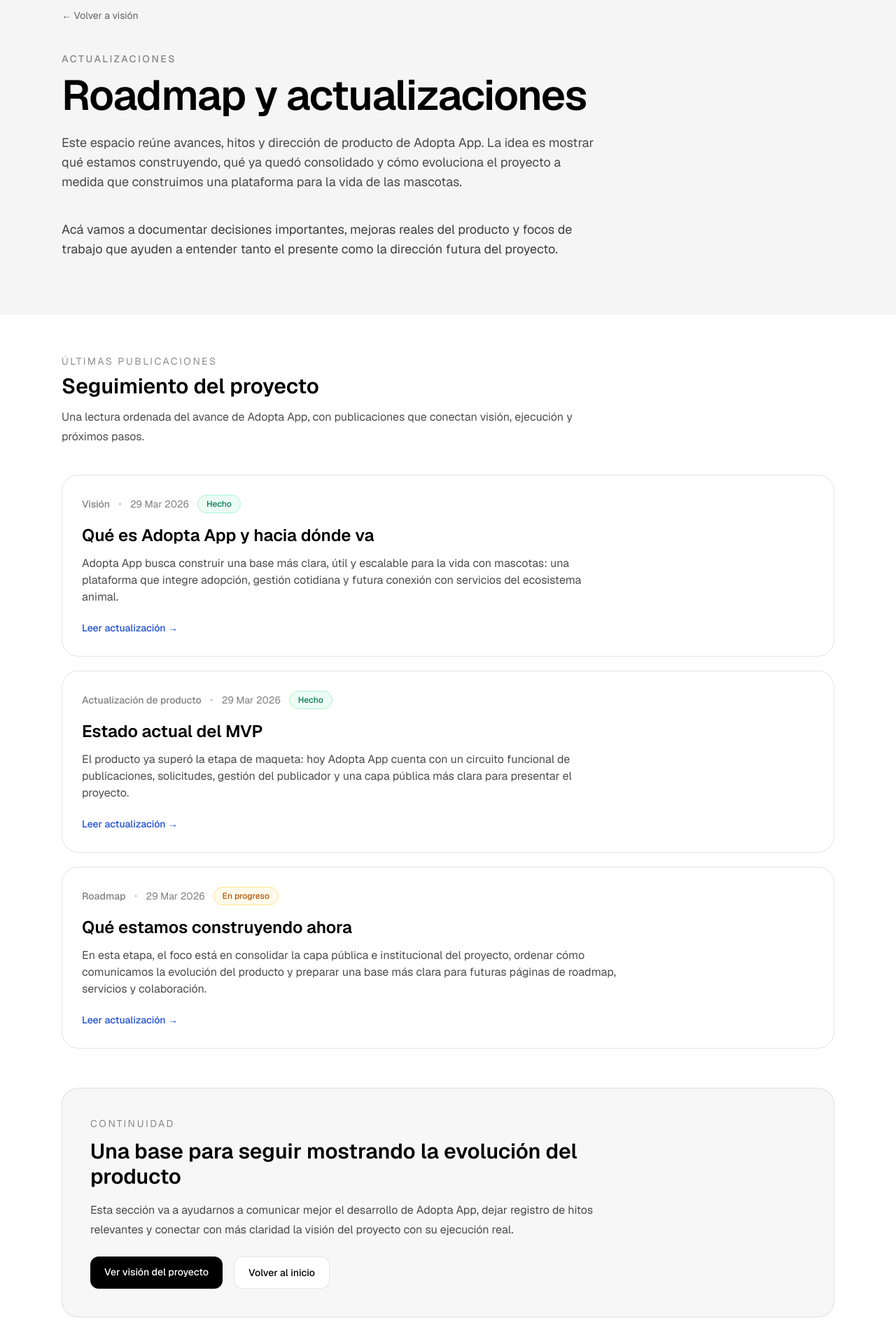
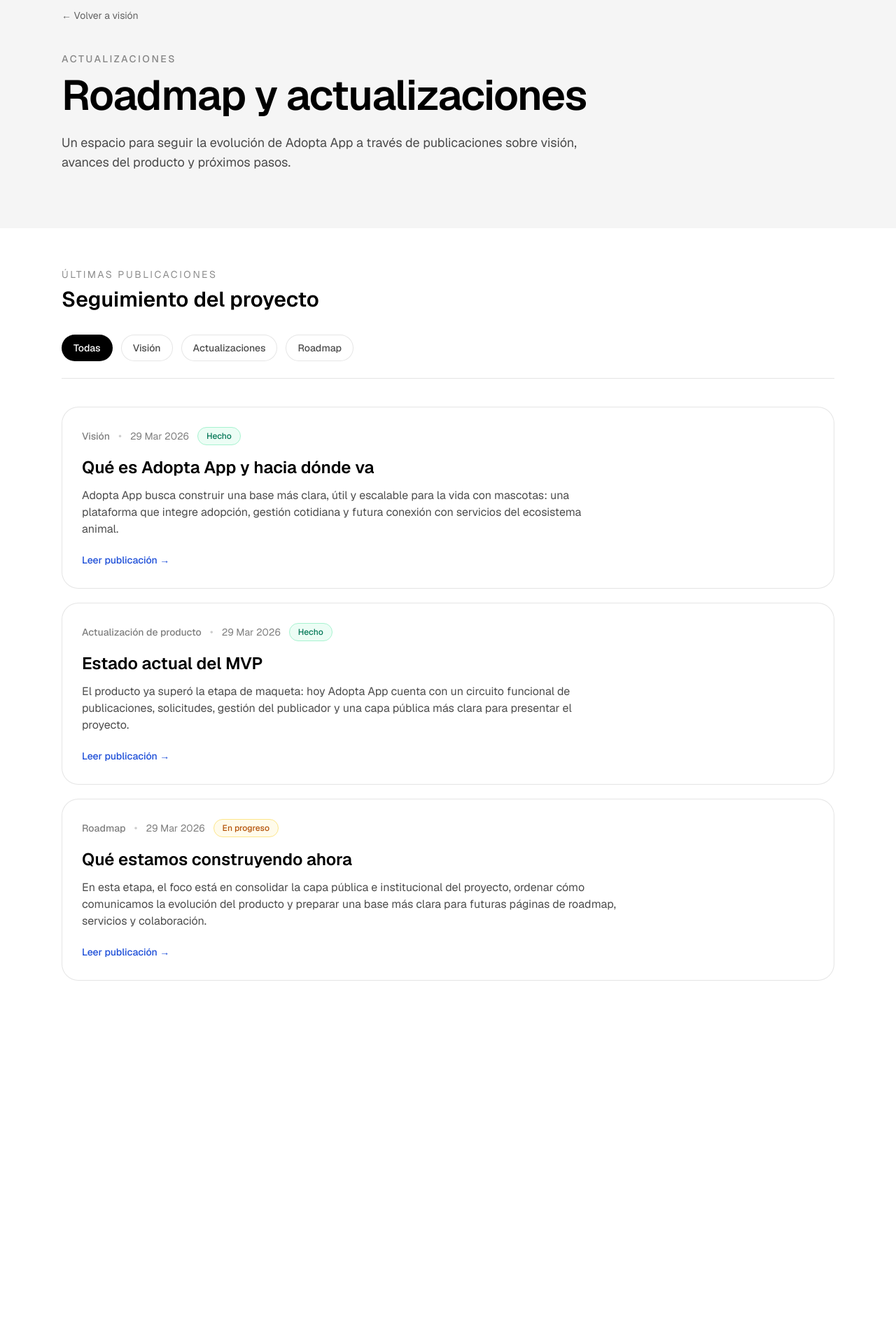
Before and after one commit to SantiagoPlus/adoptar_app, a Next.js app: page /actualizaciones in a window 1280 px wide. Shown: the part 70-1990 px from the top of the page at 70% size. After the commit the page ends 1527 px from the top, so only its background shows below. Built offline with nearby package versions, Linux system fonts and the light colour scheme.

Commit message:
Revise content and structure of updates page

```diff
--- a/app/actualizaciones/page.tsx
+++ b/app/actualizaciones/page.tsx
@@ -45,36 +45,54 @@ export default function ActualizacionesPage() {
             </h1>
 
             <p className="mt-6 max-w-3xl text-base leading-7 text-black/70 md:text-lg">
-              Este espacio reúne avances, hitos y dirección de producto de
-              Adopta App. La idea es mostrar qué estamos construyendo, qué ya
-              quedó consolidado y cómo evoluciona el proyecto a medida que
-              construimos una plataforma para la vida de las mascotas.
+              Un espacio para seguir la evolución de Adopta App a través de
+              publicaciones sobre visión, avances del producto y próximos pasos.
             </p>
-
-            <div className="mt-10 max-w-3xl">
-              <p className="text-base leading-7 text-black/75 md:text-lg">
-                Acá vamos a documentar decisiones importantes, mejoras reales del
-                producto y focos de trabajo que ayuden a entender tanto el
-                presente como la dirección futura del proyecto.
-              </p>
-            </div>
           </header>
         </div>
       </section>
 
       <section className="mx-auto max-w-6xl px-6 py-14">
-        <div className="mb-10 max-w-3xl">
+        <div className="mb-8 max-w-3xl">
           <p className="mb-2 text-sm uppercase tracking-[0.18em] text-black/45">
             Últimas publicaciones
           </p>
           <h2 className="text-2xl font-semibold md:text-3xl">
             Seguimiento del proyecto
           </h2>
-          <p className="mt-3 text-base leading-7 text-black/70">
-            Una lectura ordenada del avance de Adopta App, con publicaciones que
-            conectan visión, ejecución y próximos pasos.
-          </p>
         </div>
+
+        <div className="mb-6 flex flex-wrap gap-3">
+          <button
+            type="button"
+            className="rounded-full border border-black/10 bg-black px-4 py-2 text-sm font-medium text-white transition hover:opacity-90"
+          >
+            Todas
+          </button>
+
+          <button
+            type="button"
+            className="rounded-full border border-black/10 bg-white px-4 py-2 text-sm font-medium text-black/70 transition hover:bg-black/[0.04] hover:text-black"
+          >
+            Visión
+          </button>
+
+          <button
+            type="button"
+            className="rounded-full border border-black/10 bg-white px-4 py-2 text-sm font-medium text-black/70 transition hover:bg-black/[0.04] hover:text-black"
+          >
+            Actualizaciones
+          </button>
+
+          <button
+            type="button"
+            className="rounded-full border border-black/10 bg-white px-4 py-2 text-sm font-medium text-black/70 transition hover:bg-black/[0.04] hover:text-black"
+          >
+            Roadmap
+          </button>
+        </div>
+
+        <div className="mb-10 border-t border-black/10" />
 
         <div className="grid gap-5">
           {updates.map((item) => (
@@ -104,46 +122,12 @@ export default function ActualizacionesPage() {
                   href={`/actualizaciones/${item.slug}`}
                   className="text-sm font-medium text-blue-700 transition hover:text-blue-800"
                 >
-                  Leer actualización →
+                  Leer publicación →
                 </Link>
               </div>
             </article>
           ))}
         </div>
-
-        <section className="mt-14 rounded-3xl border border-black/10 bg-black/[0.03] px-7 py-8 md:px-10 md:py-10">
-          <div className="max-w-3xl">
-            <p className="mb-3 text-sm uppercase tracking-[0.18em] text-black/45">
-              Continuidad
-            </p>
-
-            <h2 className="text-2xl font-semibold text-black md:text-3xl">
-              Una base para seguir mostrando la evolución del producto
-            </h2>
-
-            <p className="mt-4 text-base leading-7 text-black/70">
-              Esta sección va a ayudarnos a comunicar mejor el desarrollo de
-              Adopta App, dejar registro de hitos relevantes y conectar con más
-              claridad la visión del proyecto con su ejecución real.
-            </p>
-
-            <div className="mt-6 flex flex-wrap gap-4">
-              <Link
-                href="/vision"
-                className="rounded-xl bg-black px-5 py-3 text-sm font-medium text-white transition hover:opacity-90"
-              >
-                Ver visión del proyecto
-              </Link>
-
-              <Link
-                href="/"
-                className="rounded-xl border border-black/10 bg-white px-5 py-3 text-sm font-medium text-black transition hover:bg-black/[0.03]"
-              >
-                Volver al inicio
-              </Link>
-            </div>
-          </div>
-        </section>
       </section>
     </main>
   );
```
